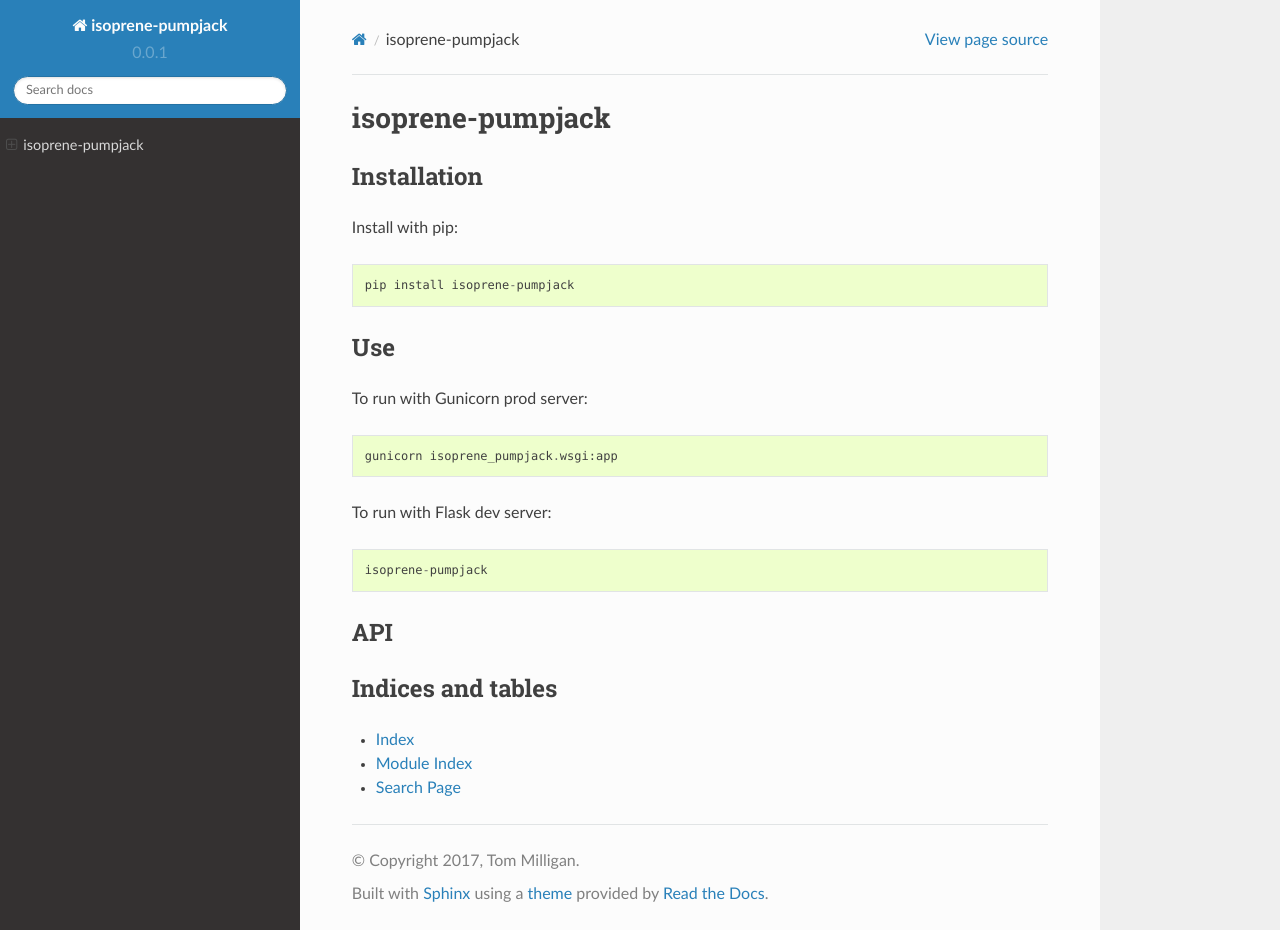
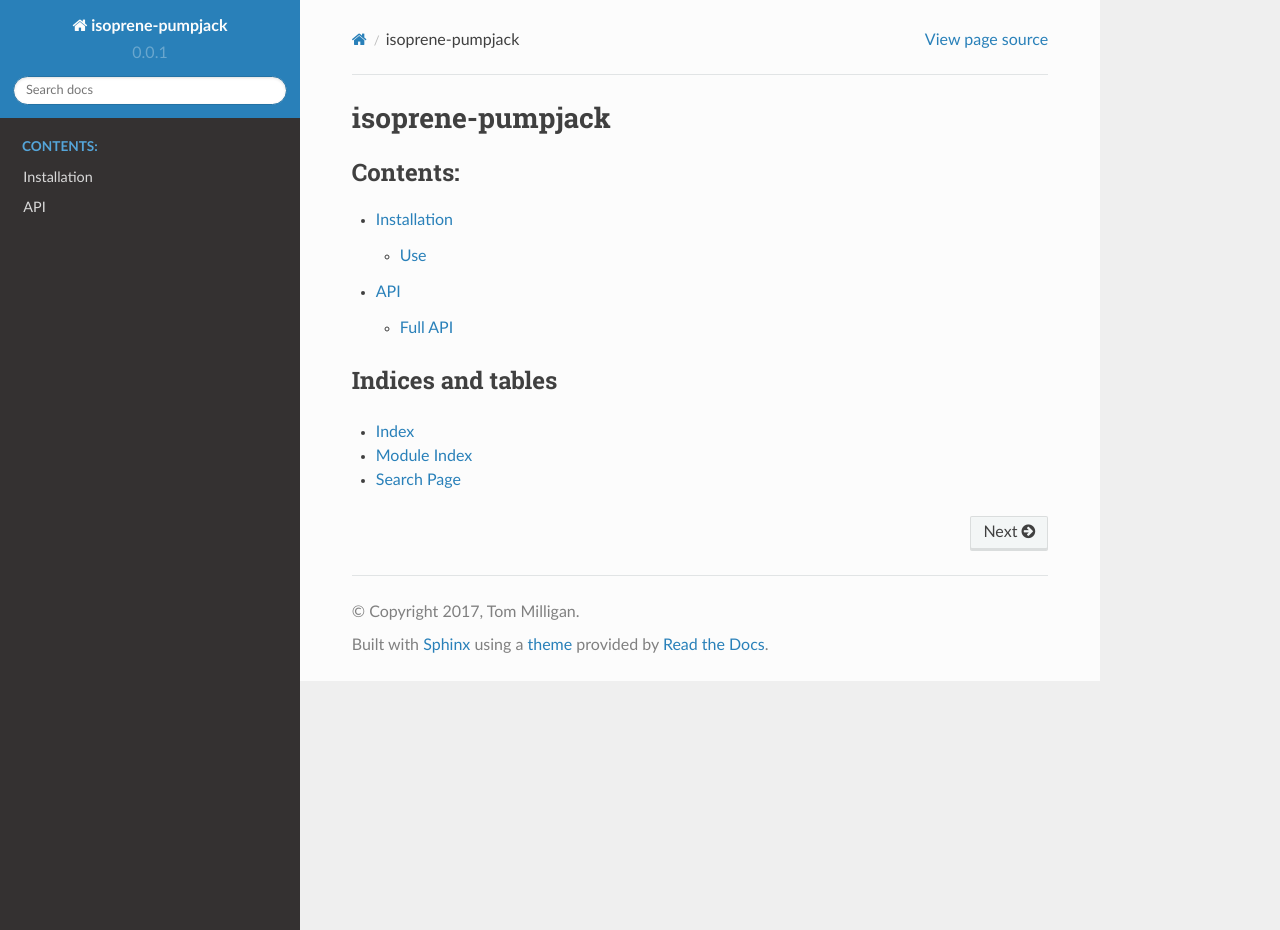
Before and after one commit to tommilligan/isoprene-pumpjack, a Sphinx documentation site: the page built from docs/index.rst, in a window 1280 px wide and 930 px high. Built offline with Sphinx 7.4.7 and the Read the Docs theme 2.0.0, drawn with Linux system fonts in a browser that asks for light colours.

```diff
--- a/docs/index.rst
+++ b/docs/index.rst
@@ -10,29 +10,9 @@ isoprene-pumpjack
    :maxdepth: 2
    :caption: Contents:
 
-Installation
-------------
+   installation
+   api
 
-Install with pip::
-
-    pip install isoprene-pumpjack
-
-Use
----
-
-To run with Gunicorn prod server::
-
-    gunicorn isoprene_pumpjack.wsgi:app
-
-To run with Flask dev server::
-
-    isoprene-pumpjack
-
-API
----
-
-.. autoflask:: isoprene_pumpjack:app
-   :undoc-static:
 
 Indices and tables
 ------------------
```
Also changed, not shown: README.md (+9 -2 lines), docs/api.rst (added, +11 -0 lines), docs/installation.rst (added, +17 -0 lines).
